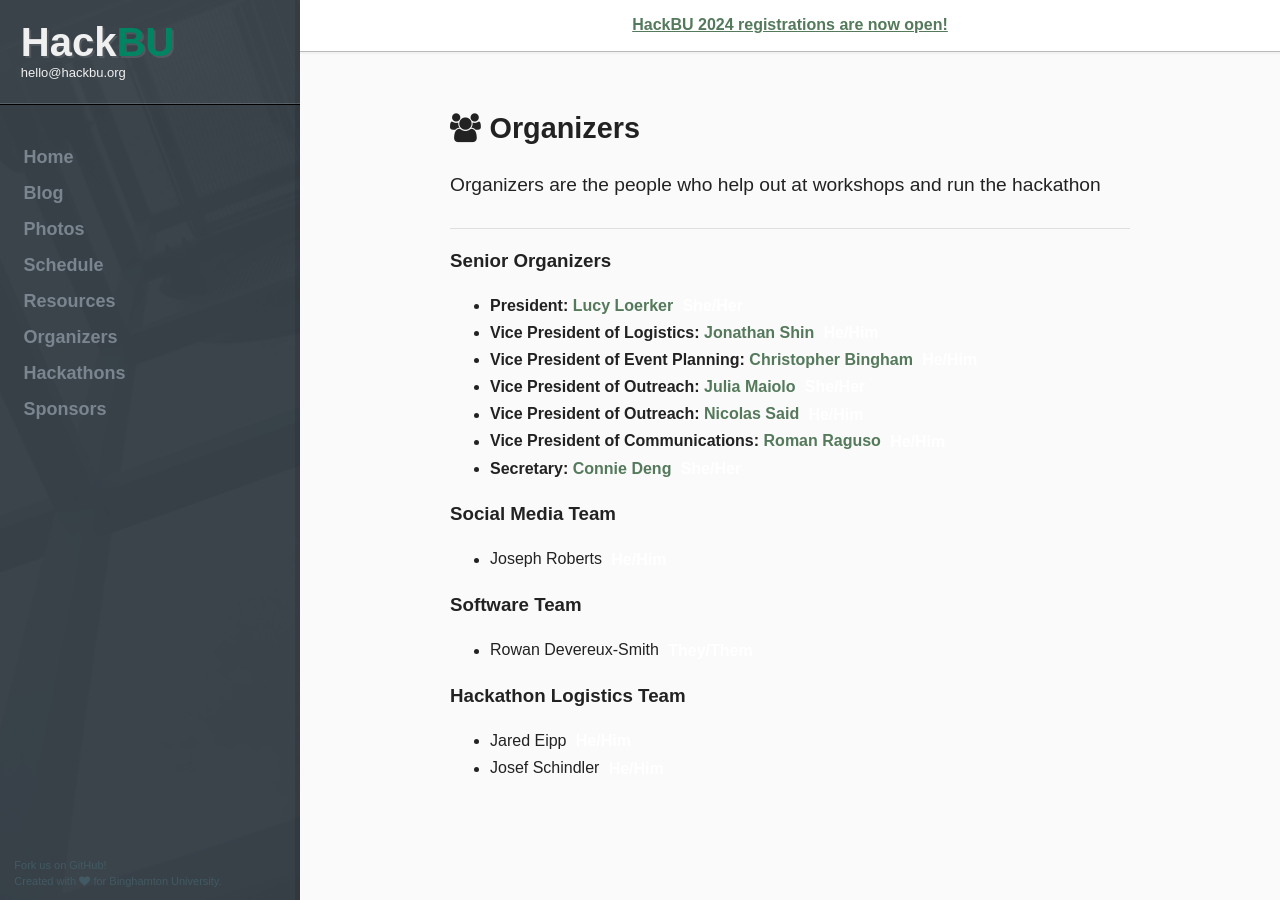
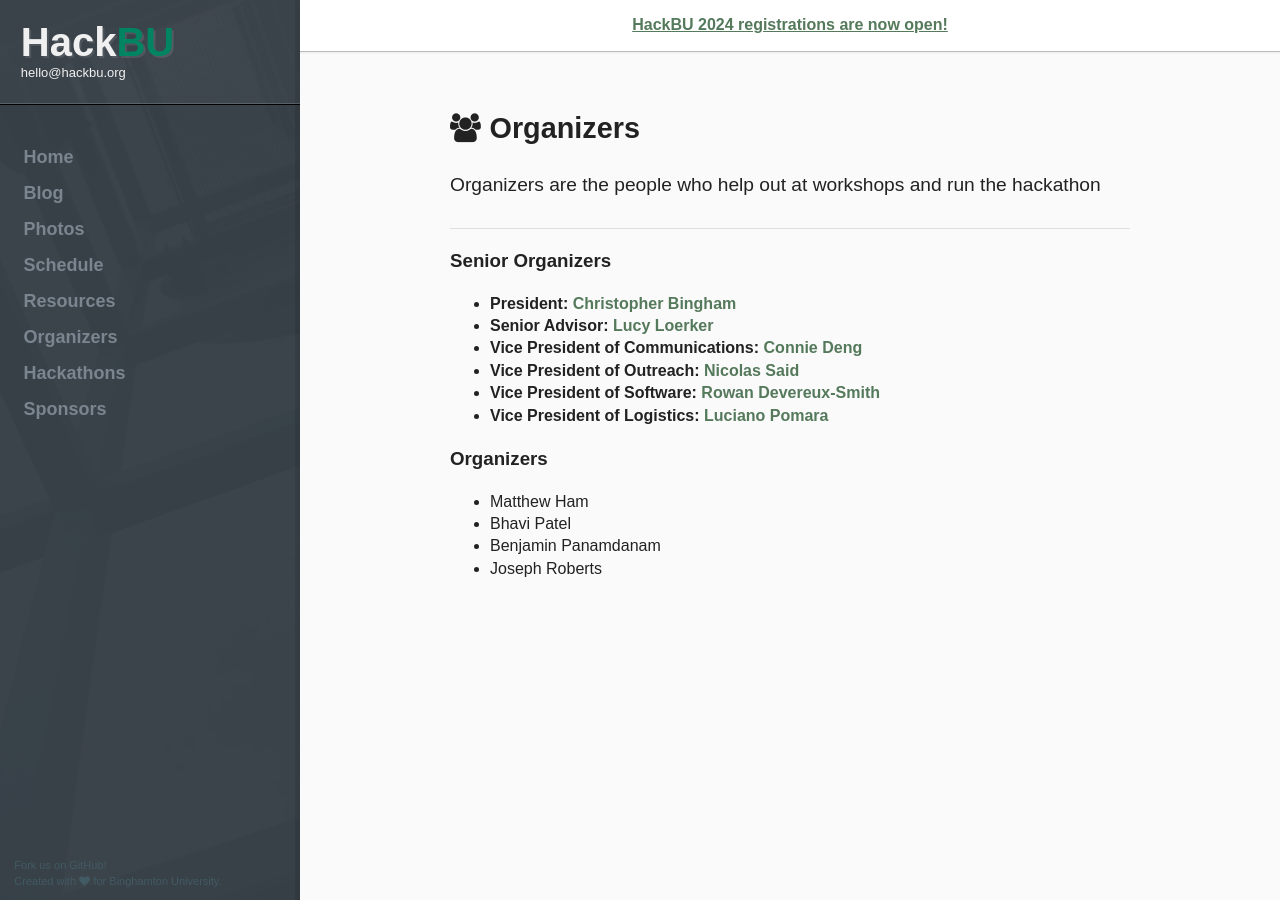
Before and after one commit to hackbinghamton/hackbinghamton.github.io, a Jekyll site: the page built from organizers/index.html, in a window 1280 px wide. Built offline with Jekyll 4.4.1, drawn with Linux system fonts in a browser that asks for light colours.

Commit message:
Update organizer page with 2024 team

```diff
--- a/organizers/index.html
+++ b/organizers/index.html
@@ -5,59 +5,39 @@
 
 so_list:
   -
+    name: Christopher Bingham
+    email: cbingha@binghamton.edu
+    pos: President
+  -
     name: Lucy Loerker
     email: lucy@hackbu.org
-    pos: President
-    pronouns: She/Her
+    pos: Senior Advisor
   -
-    name: Jonathan Shin
-    email: jshin75@binghamton.edu
-    pos: Vice President of Logistics
-    pronouns: He/Him
-  -
-    name: Christopher Bingham
-    email: cbingha@binghamton.edu
-    pos: Vice President of Event Planning
-    pronouns: He/Him
-  -
-    name: Julia Maiolo
-    email: jmaiolo1@binghamton.edu
-    pos: Vice President of Outreach
-    pronouns: She/Her
+    name: Connie Deng
+    email: cdeng9@binghamton.edu
+    pos: Vice President of Communications
   -
     name: Nicolas Said
     email: nsaid1@binghamton.edu
     pos: Vice President of Outreach
-    pronouns: He/Him
   -
-    name: Roman Raguso
-    email: rraguso1@binghamton.edu
-    pos: Vice President of Communications
-    pronouns: He/Him
+    name: Rowan Devereux-Smith
+    email: rdevere1@binghamton.edu
+    pos: Vice President of Software
   -
-    name: Connie Deng
-    email: cdeng9@binghamton.edu
-    pos: Secretary
-    pronouns: She/Her
+    name: Luciano Pomara
+    email: lpomara1@binghamton.edu
+    pos: Vice President of Logistics
 
-smt_list:
+org_list:
+  -
+    name: Matthew Ham
+  -
+    name: Bhavi Patel
+  -
+    name: Benjamin Panamdanam
   -
     name: Joseph Roberts
-    pronouns: He/Him
-
-sw_list:
-  -
-    name: Rowan Devereux-Smith
-    pronouns: They/Them
-
-hl_list:
-  -
-    name: Jared Eipp
-    pronouns: He/Him
-  -
-    name: Josef Schindler
-    pronouns: He/Him
-
 ---
 
 <div class="article article-introduction">
@@ -71,24 +51,10 @@
 			<li>{% include person.html person=so %}</li>
 		{% endfor %}
 	</ul>
-	<h3>Social Media Team</h3>
+	<h3>Organizers</h3>
 	<ul>
-		{% for c in page.smt_list %}
+		{% for c in page.org_list %}
 			<li>{% include person.html person=c %}</li>
 		{% endfor %}
 	</ul>
-	<h3>Software Team</h3>
-	<ul>
-  		{% for o in page.sw_list %}
-     			<li>{% include person.html person=o %}</li>
-   		{% endfor %}
-	</ul>
-	<h3>Hackathon Logistics Team</h3>
-	<ul>
-		{% for o in page.hl_list %}
-			<li>{% include person.html person=o %}</li>
-		{% endfor %}
-	</ul>
-
-
 </div>
```
